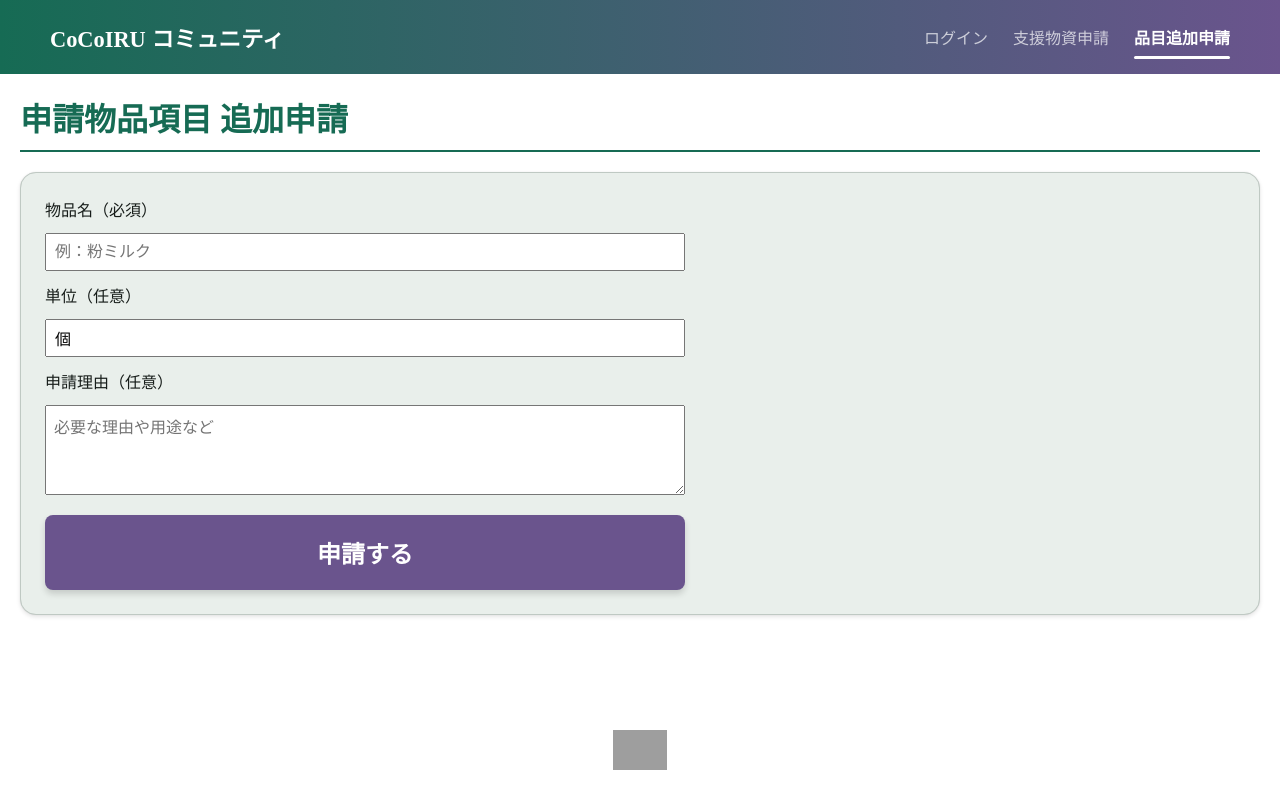
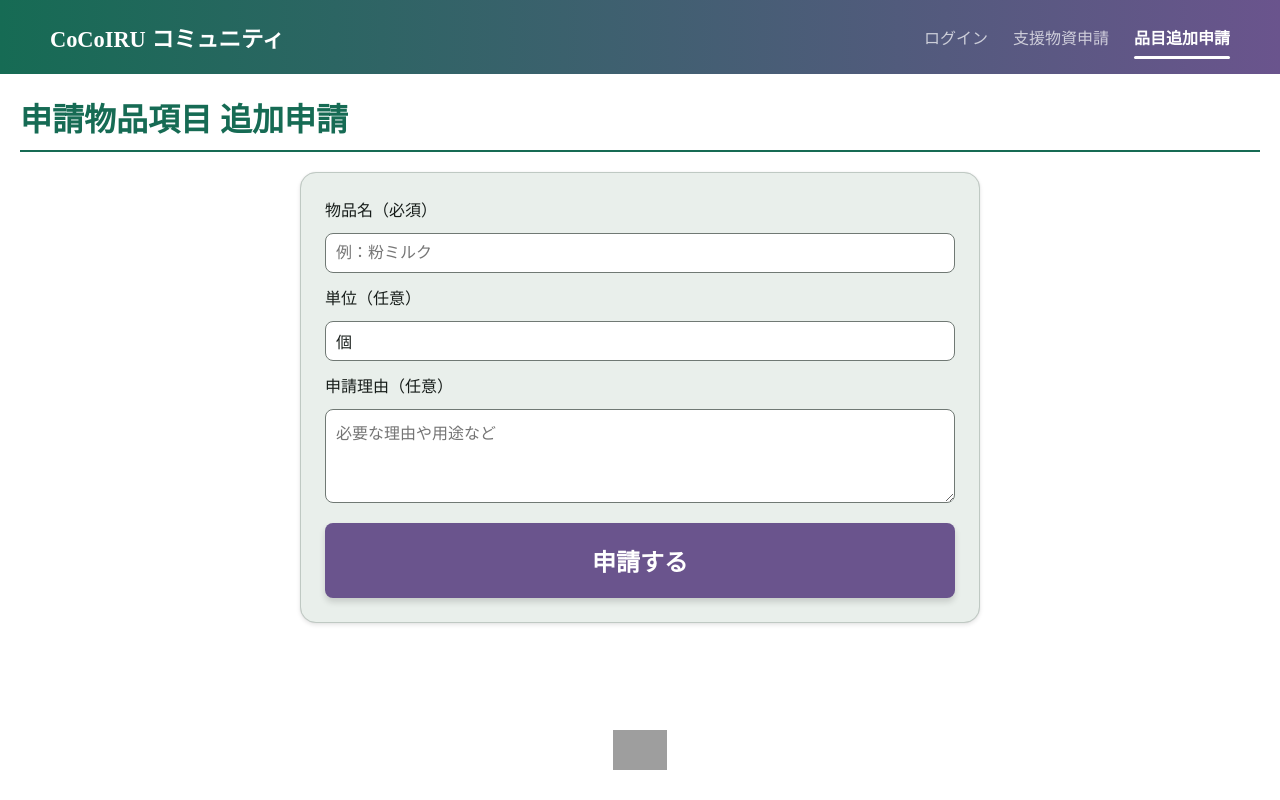
Before and after one commit to IBA-HOK/CoCoIRU, a SvelteKit app in the folder Svelte/: page /community/addItemRequest in a window 1280 px wide. Built offline with nearby package versions, Linux system fonts and the light colour scheme; grey boxes are pictures that could not be loaded.

Commit message:
細かいUI

```diff
--- a/Svelte/src/lib/components/Hamburger.svelte
+++ b/Svelte/src/lib/components/Hamburger.svelte
@@ -123,12 +123,15 @@
     /* テーマカラー適用 */
     background: var(--bg);
     color: var(--text);
-    box-shadow: 4px 0 10px var(--shadow);
+
 
     transition: left 0.4s cubic-bezier(0.4, 0, 0.2, 1);
     z-index: 1000;
     padding-top: 80px; /* アイコンとかぶらないように余白 */
     box-sizing: border-box;
+
+    display: flex;
+    flex-direction: column;
   }
 
   .menu.open {
--- a/Svelte/src/lib/features/request/components/AddRequestItemModal.svelte
+++ b/Svelte/src/lib/features/request/components/AddRequestItemModal.svelte
@@ -38,6 +38,7 @@
 		if (newItemName.trim() !== '') {
 			requestItems.update((currentItems) => {
 				const newItem = {
+					id: Date.now(),
 					text: newItemName.trim(),
 					value: newItemValue
 				};
--- a/Svelte/src/lib/features/request/components/RequestNoteInput.svelte
+++ b/Svelte/src/lib/features/request/components/RequestNoteInput.svelte
@@ -39,17 +39,20 @@
 		border: 1px solid var(--outline);
 
 		resize: none;
-		transition: all 0.2s ease;
+
 		outline: none;
 		font-family: inherit;
 		color: var(--text);
 	}
 
-	textarea:focus {
-		background-color: var(--card);
-		border-color: var(--primary);
-		box-shadow: 0 0 0 2px color-mix(in srgb, var(--primary), transparent 85%);
+	textarea:focus,
+	textarea:focus-visible {
+		border-width: 2px;
+  		background-color: var(--bg);
+  		box-shadow: none;
+  		outline: none;
 	}
+
 
 	textarea::placeholder {
 		color: var(--text-sub);
--- a/Svelte/src/routes/community/addItemRequest/+page.svelte
+++ b/Svelte/src/routes/community/addItemRequest/+page.svelte
@@ -24,6 +24,7 @@
 
 <Title titleText="申請物品項目 追加申請" />
 
+<div class="container">
 <Surface>
   <div class="form">
     <label for="itemName">物品名（必須）</label>
@@ -44,17 +45,30 @@
     {/if}
   </div>
 </Surface>
+</div>
 
 <style>
   .form {
+    margin: 0 auto;
     max-width: 640px;
     display: flex;
     flex-direction: column;
     gap: 12px;
   }
   input, textarea {
-    padding: 8px;
+    width: 100%;
+    box-sizing: border-box;
+    padding: 10px;
     font-size: 1rem;
+
+    background-color: var(--bg);        /* ★ 完全に同じ白 */
+    border: 1px solid var(--outline);       /* ★ 同じ枠色 */
+    border-radius: 8px;             /* ★ RequestNoteInput と同じ角丸 */
+
+    outline: none;
+    box-shadow: none;
+    font-family: inherit;
+    color: var(--text);
   }
   .btn-area {
     margin-top: 8px;
@@ -63,4 +77,24 @@
     margin-top: 12px;
     color: #2e7d32;
   }
+
+  .container {
+  max-width: 720px; /* ← 好きな幅 */
+  margin: 0 auto;
+  padding: 0 16px;
+}
+
+/* CoCoIRU フォーム統一ルール */
+input:focus,
+input:focus-visible,
+textarea:focus,
+textarea:focus-visible {
+  border-width: 2px;              /* ★ 太くする */
+  background-color: var(--bg);
+  outline: none;
+  box-shadow: none;
+}
+
+
+
 </style>
--- a/Svelte/src/routes/community/request/confirm/+page.svelte
+++ b/Svelte/src/routes/community/request/confirm/+page.svelte
@@ -141,7 +141,7 @@
 			</div>
 		</section>
 
-		<section class="section-card">
+		<section class="section-bg">
 			<RequestNoteInput />
 		</section>
 
@@ -224,4 +224,5 @@
 		flex: 1;
 		max-width: 200px;
 	}
+
 </style>
```
